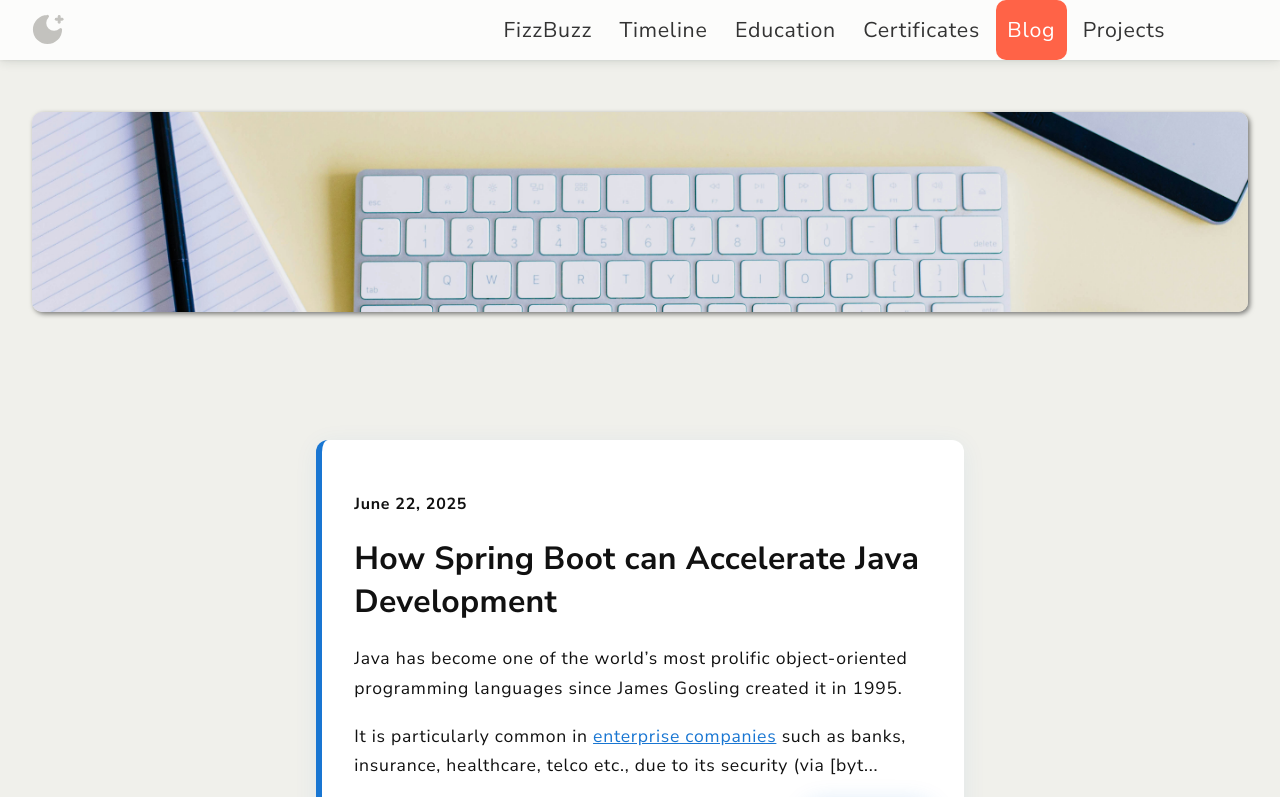
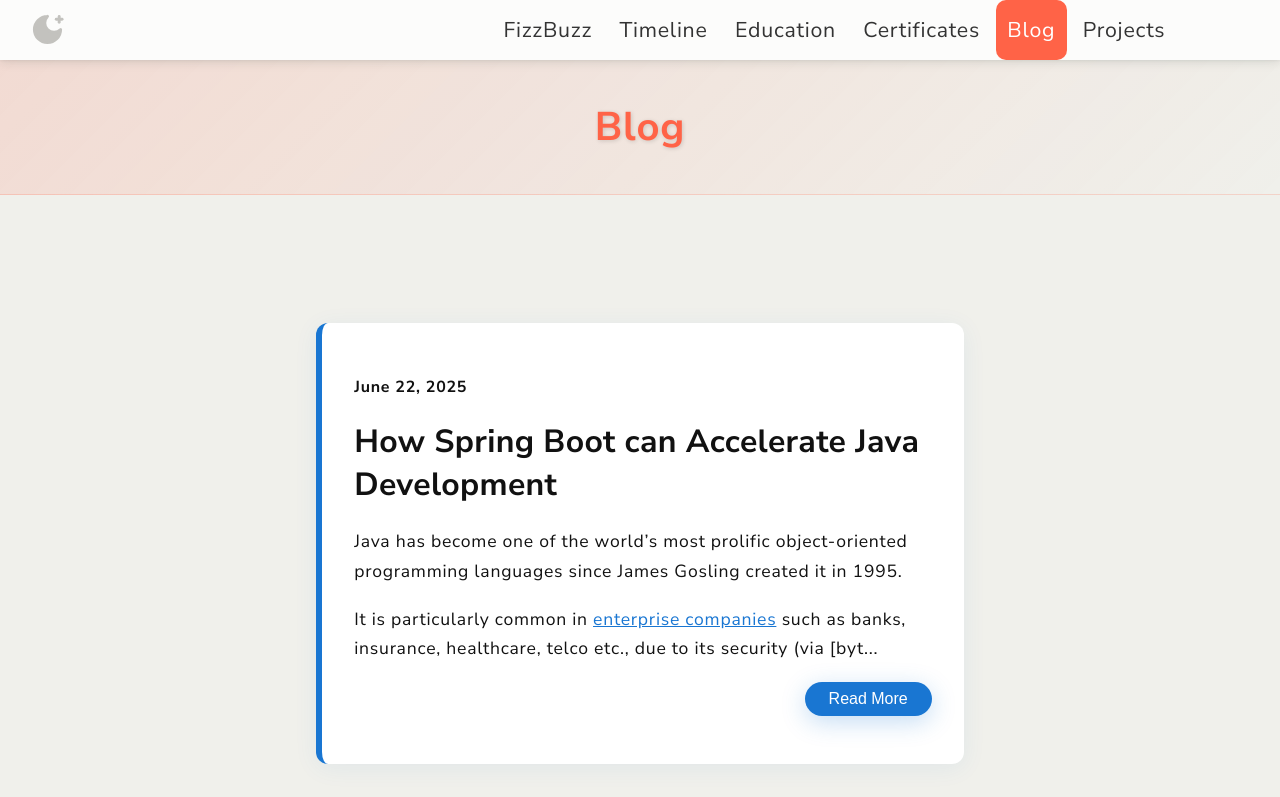
Before and after one commit to ColtonRandall/dev-portfolio, a React (Vite) app: page /blog in a window 1280 px wide. Shown: the top 797 px of the page. Built offline with nearby package versions, Linux system fonts and the light colour scheme; some icons are missing.

Commit message:
remove cover image and make navbar sticky

```diff
--- a/src/components/CoverImage/CoverImage.css
+++ b/src/components/CoverImage/CoverImage.css
@@ -1,18 +1,24 @@
-.coverImage {
-  width: 95%;
-  height: 200px;
-  object-fit: cover;
-  display: block;
-  box-shadow: 2px 2px 5px rgba(0, 0, 0, 0.5);
-  overflow: hidden;
-  margin-bottom: 0;
-  margin: auto;
-  margin-top: 7rem;
-  border-radius: 10px;
+.page-hero {
+  width: 100%;
+  margin-top: 60px;
+  padding: 2.5rem 2rem;
+  background: linear-gradient(135deg, rgba(255, 99, 71, 0.15) 0%, transparent 100%);
+  border-bottom: 1px solid rgba(255, 99, 71, 0.2);
+  text-align: center;
+  box-sizing: border-box;
 }
 
-@media (max-width: 680px) {
-  .coverImage {
-    width: 80%;
+.page-hero-title {
+  margin: 0;
+  font-size: 2.5rem;
+  font-weight: 700;
+  color: tomato;
+  text-shadow: 1px 1px 4px rgba(0, 0, 0, 0.15);
+  letter-spacing: 0.02em;
+}
+
+@media (max-width: 600px) {
+  .page-hero-title {
+    font-size: 1.8rem;
   }
 }
--- a/src/components/CoverImage/CoverImage.jsx
+++ b/src/components/CoverImage/CoverImage.jsx
@@ -1,10 +1,10 @@
 import "./CoverImage.css";
 
-function CoverImage({ src }) {
+function CoverImage({ title }) {
   return (
-    <>
-      <img src={src} className="coverImage" alt="" />
-    </>
+    <div className="page-hero">
+      <h1 className="page-hero-title">{title}</h1>
+    </div>
   );
 }
 
--- a/src/components/Header/Header.css
+++ b/src/components/Header/Header.css
@@ -5,6 +5,7 @@
   position: relative;
   max-width: 1100px;
   width: 90%;
+  padding-top: 60px;
 }
 
 .header-text {
@@ -19,13 +20,13 @@
   text-align: left;
   font-weight: 600;
   font-size: 5.2rem;
-  padding-top: 9rem;
+  padding-top: 5rem;
   margin-bottom: 0;
 }
 
 #mainphoto {
   position: absolute;
-  top: 10rem;
+  top: 8rem;
   right: 20px;
   width: 17rem;
   margin: 0 2rem 0 0;
--- a/src/components/Navbar/Navbar.css
+++ b/src/components/Navbar/Navbar.css
@@ -1,10 +1,10 @@
 .nav {
-  position: absolute; /* was absolute */
+  position: fixed;
   top: 0;
   left: 0;
   width: 100%;
   height: 60px;
-  z-index: 100; /* increase z-index */
+  z-index: 100;
   display: flex;
   align-items: center;
   font-family: var(--font);
@@ -56,13 +56,22 @@
 }
 
 .themeToggle {
-  position: fixed;
-  left: 0.5rem;
+  pointer-events: all;
 }
 
 .top-bar {
   display: flex;
-  z-index: 10;
+  position: fixed;
+  top: 0;
+  left: 0;
+  width: 100%;
+  height: 60px;
+  z-index: 101;
+  pointer-events: none;
+}
+
+.top-bar > * {
+  pointer-events: all;
 }
 
 .top-bar-icons {
--- a/src/pages/Blog/Blog.jsx
+++ b/src/pages/Blog/Blog.jsx
@@ -9,7 +9,7 @@ function Blog() {
   return (
     <Box>
       <Navbar />
-      <CoverImage src={"./images/blog-cover.jpg"} />
+      <CoverImage title="Blog" />
       <Grid container direction="row" justifyContent="center">
         <Grid item xs={12} md={8}>
           <BlogPost
--- a/src/pages/Certificates/Certificates.jsx
+++ b/src/pages/Certificates/Certificates.jsx
@@ -10,7 +10,7 @@ function Certificates() {
   return (
     <div>
       <Navbar />
-      <CoverImage src={"./images/certificates-cover.jpg"} />
+      <CoverImage title="Certificates" />
 
       <p id="industryCertsTitle">Industry Certifications</p>
       <div className="industryCerts">
--- a/src/pages/Education/Education.jsx
+++ b/src/pages/Education/Education.jsx
@@ -8,7 +8,7 @@ function Education() {
   return (
     <>
       <Navbar />
-      <CoverImage src={"./images/education-cover.jpg"} />
+      <CoverImage title="Education" />
 
 
 
--- a/src/pages/Projects/Projects.jsx
+++ b/src/pages/Projects/Projects.jsx
@@ -9,7 +9,7 @@ function Projects() {
   return (
     <>
       <Navbar />
-      <CoverImage src={"./images/projects-cover.jpg"} />
+      <CoverImage title="Projects" />
       <Grid
         container
         spacing={10}
--- a/src/pages/Timeline/ColtonTimeline.jsx
+++ b/src/pages/Timeline/ColtonTimeline.jsx
@@ -21,7 +21,7 @@ function ColtonTimeline() {
   return (
     <>
       <Navbar />
-      <CoverImage src="./images/my-journey-cover.jpg" />
+      <CoverImage title="My Journey" />
       <Timeline
         position="alternate"
         sx={{ margin: "50px auto", maxWidth: "900px" }}
```
